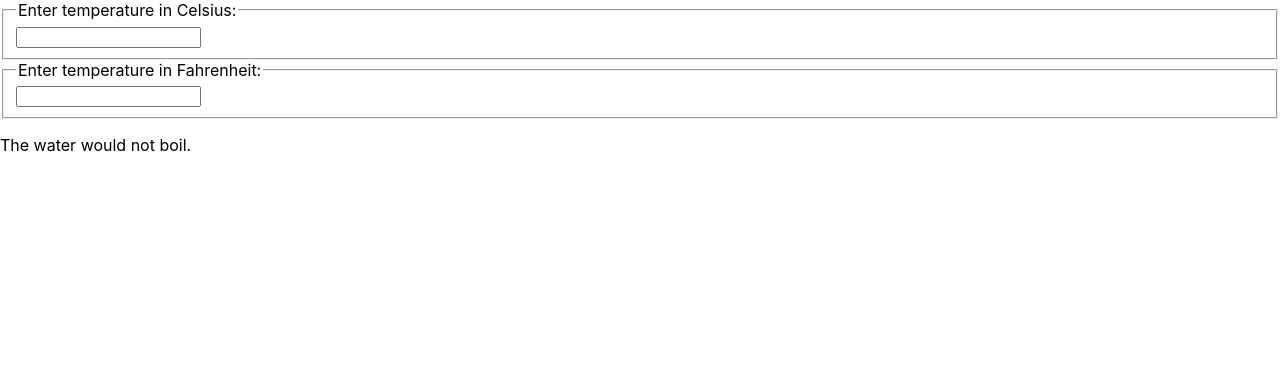
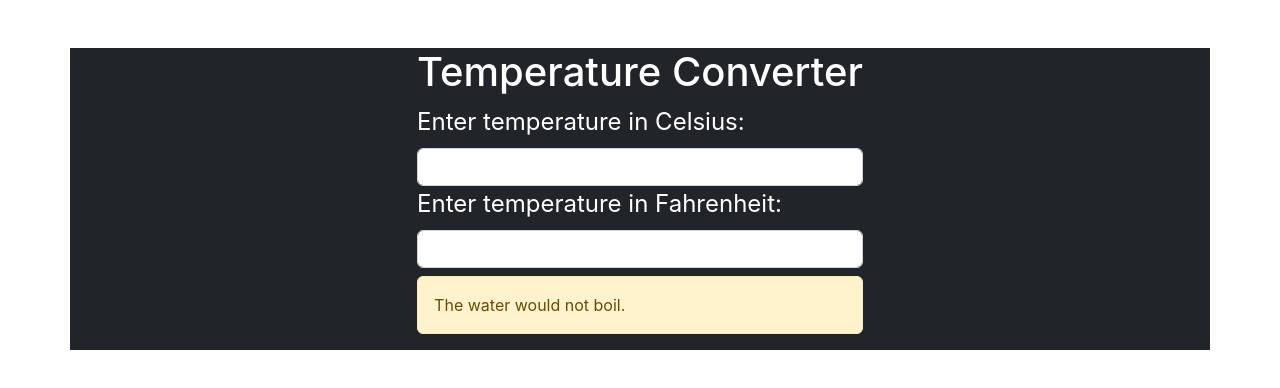
Before and after one commit to pradeep2165/temperature_converter, a React (Create React App) app: page / in a window 1280 px wide. Shown: the top 388 px of the page. Built offline with nearby package versions, Linux system fonts and the light colour scheme.

Commit message:
ui changed

```diff
--- a/public/index.html
+++ b/public/index.html
@@ -10,34 +10,15 @@
       content="Web site created using create-react-app"
     />
     <link rel="apple-touch-icon" href="%PUBLIC_URL%/logo192.png" />
-    <!--
-      manifest.json provides metadata used when your web app is installed on a
-      user's mobile device or desktop. See https://developers.google.com/web/fundamentals/web-app-manifest/
-    -->
+
     <link rel="manifest" href="%PUBLIC_URL%/manifest.json" />
-    <!--
-      Notice the use of %PUBLIC_URL% in the tags above.
-      It will be replaced with the URL of the `public` folder during the build.
-      Only files inside the `public` folder can be referenced from the HTML.
+    <link href="https://cdn.jsdelivr.net/npm/bootstrap@5.2.0-beta1/dist/css/bootstrap.min.css" rel="stylesheet" integrity="sha384-0evHe/X+R7YkIZDRvuzKMRqM+OrBnVFBL6DOitfPri4tjfHxaWutUpFmBp4vmVor" crossorigin="anonymous">
 
-      Unlike "/favicon.ico" or "favicon.ico", "%PUBLIC_URL%/favicon.ico" will
-      work correctly both with client-side routing and a non-root public URL.
-      Learn how to configure a non-root public URL by running `npm run build`.
-    -->
     <title>React App</title>
   </head>
   <body>
     <noscript>You need to enable JavaScript to run this app.</noscript>
     <div id="root"></div>
-    <!--
-      This HTML file is a template.
-      If you open it directly in the browser, you will see an empty page.
-
-      You can add webfonts, meta tags, or analytics to this file.
-      The build step will place the bundled scripts into the <body> tag.
-
-      To begin the development, run `npm start` or `yarn start`.
-      To create a production bundle, use `npm run build` or `yarn build`.
-    -->
+    <script src="https://cdn.jsdelivr.net/npm/bootstrap@5.2.0-beta1/dist/js/bootstrap.bundle.min.js" integrity="sha384-pprn3073KE6tl6bjs2QrFaJGz5/SUsLqktiwsUTF55Jfv3qYSDhgCecCxMW52nD2" crossorigin="anonymous"></script>
   </body>
 </html>
--- a/src/App.js
+++ b/src/App.js
@@ -1,12 +1,12 @@
 import React from "react";
 import "./App.css";
 import Calculator from "./component/Calculator.js";
+
 function App() {
   return (
-    <div>
+    <div className="container bg-dark">
       <Calculator />
     </div>
   );
 }
-
 export default App;
--- a/src/component/BoilingVerdict.js
+++ b/src/component/BoilingVerdict.js
@@ -1,7 +1,7 @@
 function BoilingVerdict(props) {
   if (props.celsius >= 100) {
-    return <p>The water would boil.</p>;
+    return <p className="alert alert-success mt-2">The water would boil.</p>;
   }
-  return <p>The water would not boil.</p>;
+  return <p className="alert alert-warning mt-2">The water would not boil.</p>;
 }
 export default BoilingVerdict;
--- a/src/component/Calculator.js
+++ b/src/component/Calculator.js
@@ -42,14 +42,15 @@ class Calculator extends React.Component {
     const celsius = scale === "f" ? tryConvert(temperature, toCelsius) : temperature;
     const fahrenheit = scale === "c" ? tryConvert(temperature, toFahrenheit) : temperature;
     return (
-      <>
+      <div className="d-flex justify-content-center mt-5">
         <div>
+          <h1 className="text-white">Temperature Converter</h1>
           <TemperatureInput scale="c" temperature={celsius} onTemperatureChange={this.handleCelsiusChange} />
           <TemperatureInput scale="f" temperature={fahrenheit} onTemperatureChange={this.handleFahrenheitChange} />
+
+          <BoilingVerdict celsius={parseFloat(celsius)} />
         </div>
-
-        <BoilingVerdict celsius={parseFloat(celsius)} />
-      </>
+      </div>
     );
   }
 }
--- a/src/component/TemperatureInput.js
+++ b/src/component/TemperatureInput.js
@@ -21,8 +21,8 @@ export default class TemperatureInput extends React.Component {
 
     return (
       <fieldset>
-        <legend>Enter temperature in {scaleNames[scale]}:</legend>
-        <input value={temperature} onChange={this.handleChange} />
+        <legend className="text-white">Enter temperature in {scaleNames[scale]}:</legend>
+        <input type="number" value={temperature} onChange={this.handleChange} className="form-control" />
       </fieldset>
     );
   }
```
